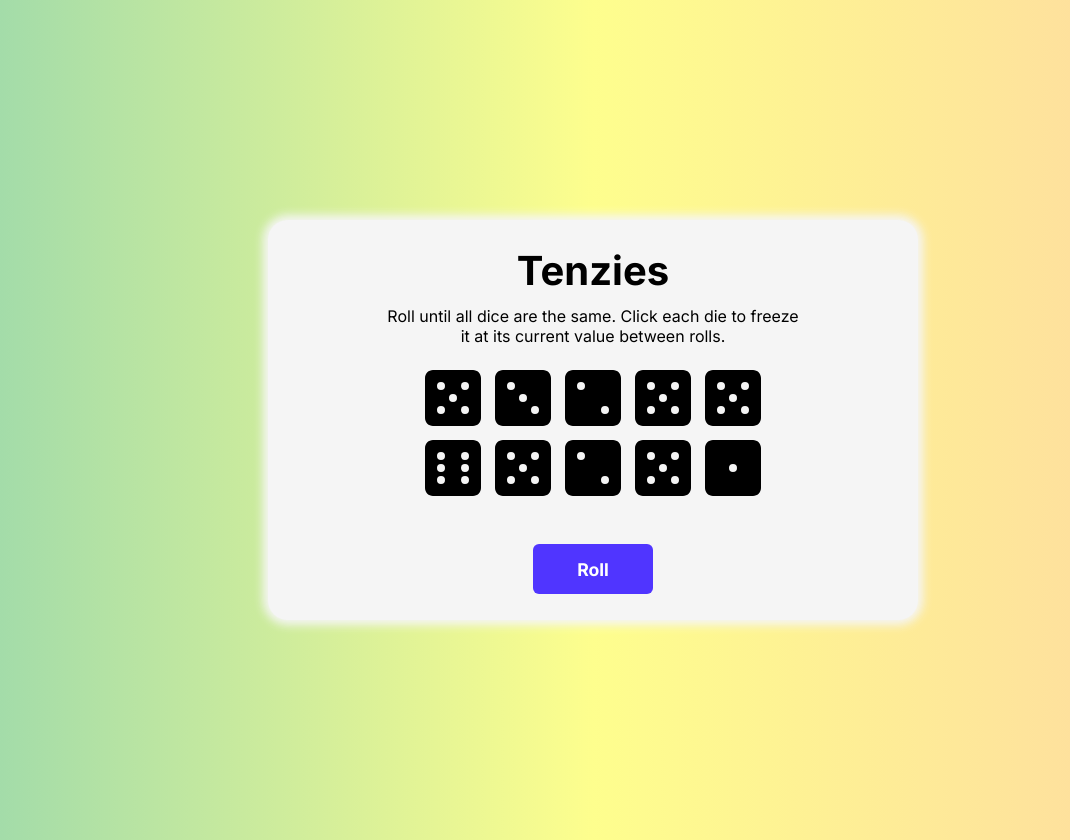
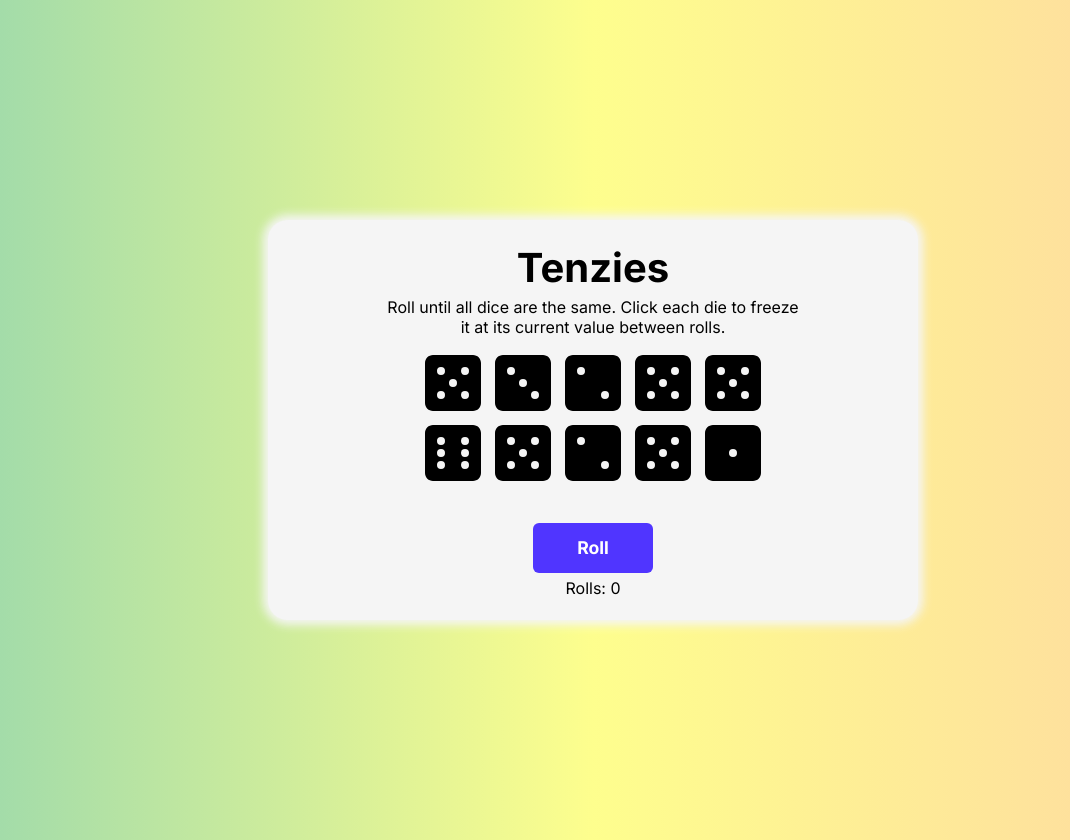
Before and after one commit to fred-gutierrez/Tenzies-Game, a React (Vite) app: page / in a window 1280 px wide. Shown: the whole page, without its empty margins (47-1117 px from the left). Built offline with nearby package versions, Linux system fonts and the light colour scheme.

Commit message:
added rolls tracker

```diff
--- a/src/App.jsx
+++ b/src/App.jsx
@@ -2,10 +2,12 @@ import React, { useEffect, useState } from "react";
 import Die from "./components/Die";
 import { nanoid } from "nanoid";
 import ReactConfetti from "react-confetti";
+import Stats from "./components/Stats";
 
 export default function App() {
   const [dice, setDice] = useState(allNewDice());
   const [tenzies, setTenzies] = useState(false);
+  const [clicks, setClicks] = useState(0);
 
   useEffect(() => {
     const allHeld = dice.every((die) => die.isHeld);
@@ -34,6 +36,7 @@ export default function App() {
   }
 
   function rollDice() {
+    setClicks(clicks + 1);
     if (!tenzies) {
       setDice((oldDice) =>
         oldDice.map((die) => {
@@ -41,6 +44,7 @@ export default function App() {
         })
       );
     } else {
+      setClicks(0);
       setTenzies(false);
       setDice(allNewDice());
     }
@@ -53,6 +57,8 @@ export default function App() {
       })
     );
   }
+
+  console.log(clicks);
 
   return (
     <main>
@@ -76,6 +82,7 @@ export default function App() {
       <button className="roll-dice" onClick={rollDice}>
         {tenzies ? "New Game" : "Roll"}
       </button>
+      <Stats value={clicks} />
     </main>
   );
 }
--- a/src/components/Die.jsx
+++ b/src/components/Die.jsx
@@ -1,4 +1,5 @@
 import { FontAwesomeIcon } from "@fortawesome/react-fontawesome";
+import Stats from "./Stats";
 
 export default function Die(props) {
   const styles = {
--- /dev/null
+++ b/src/components/Stats.jsx
@@ -0,0 +1,5 @@
+import React from "react";
+
+export default function Stats(props) {
+  return <div>Rolls: {props.value}</div>;
+}
```
